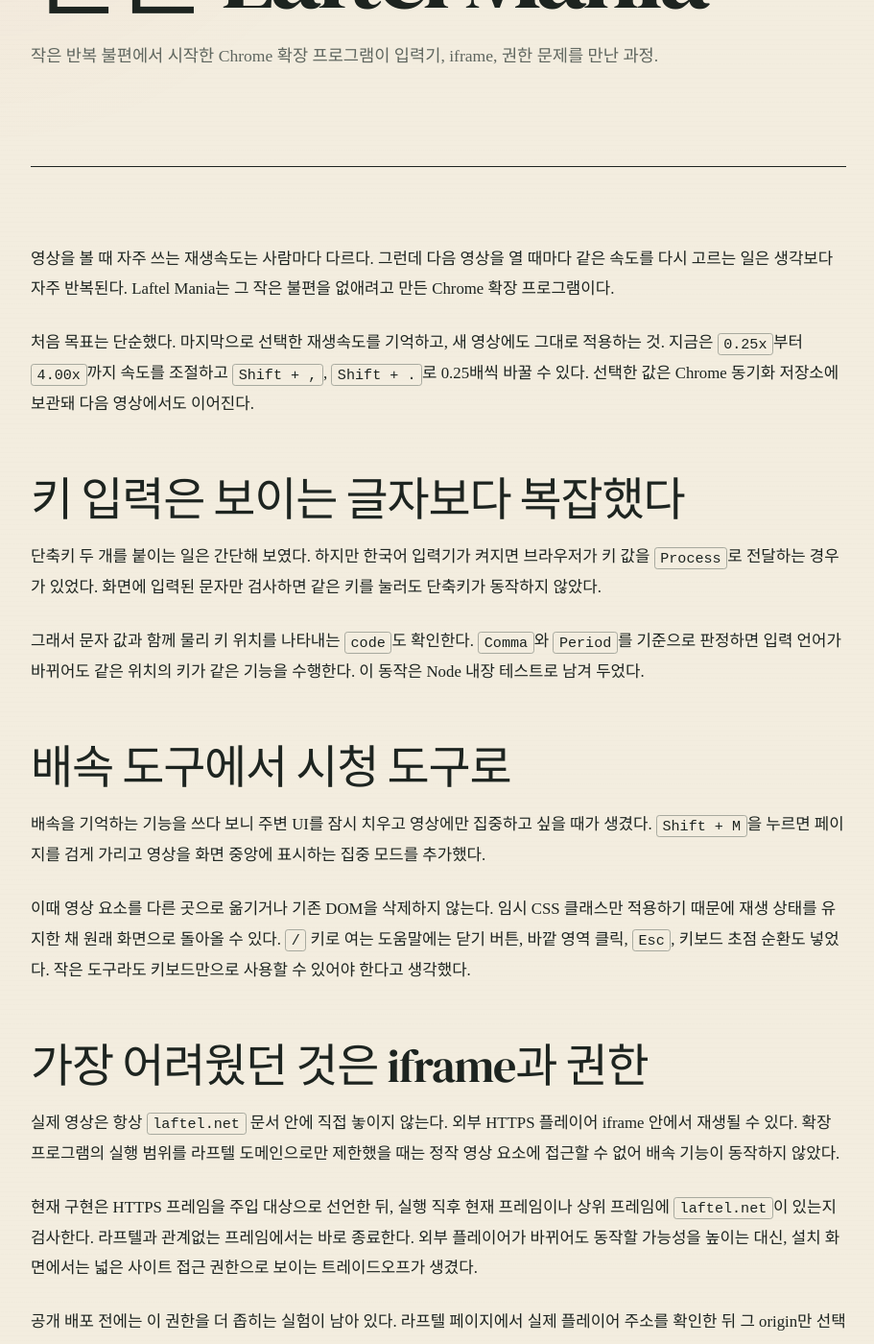
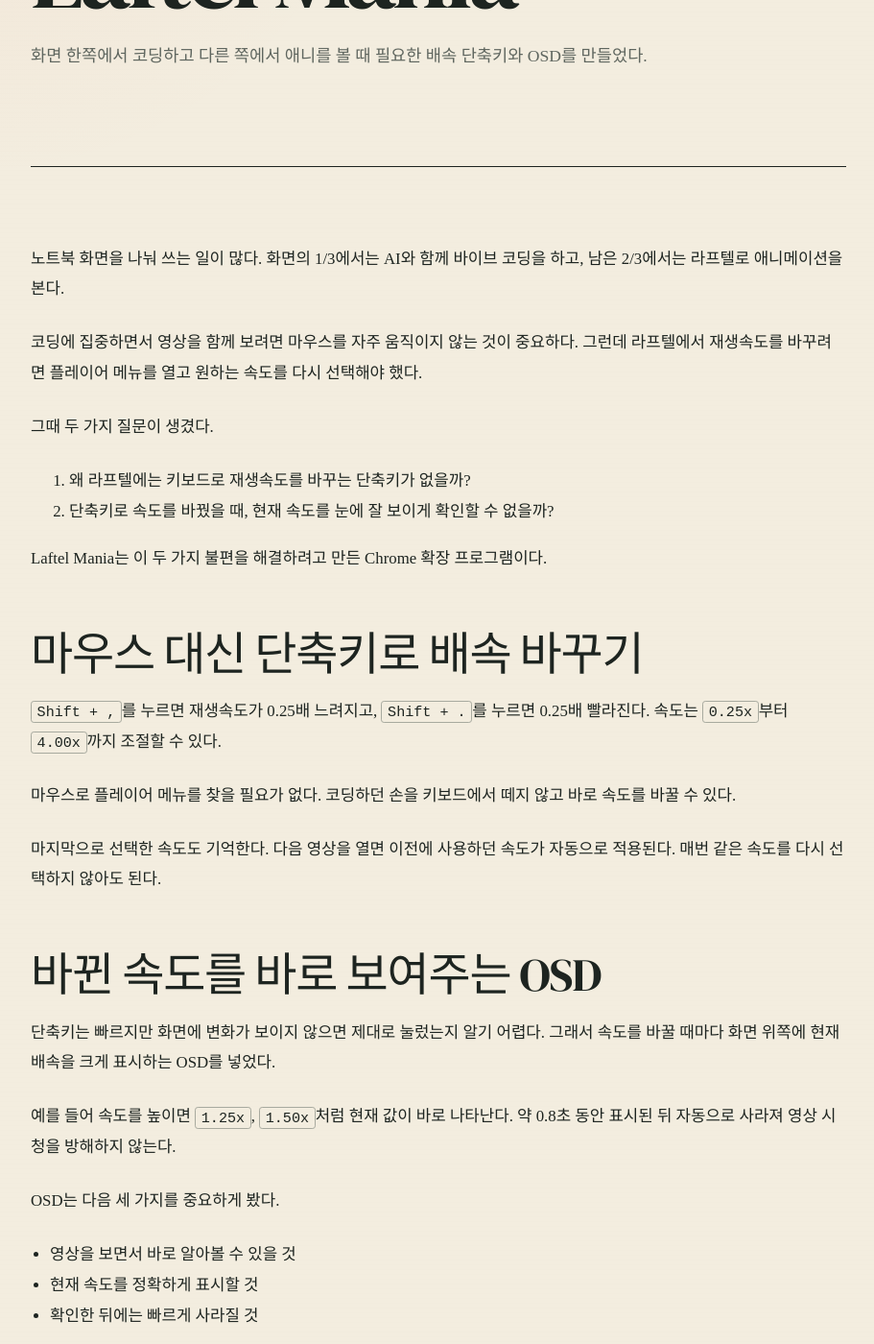
Before and after one commit to babypaunch/babypaunch.github.io, a Jekyll site: the page built from _posts/2026-08-26-laftel-mania.md, in a window 1280 px wide and 1400 px high, scrolled down 518 px. Shown: the whole window at 96% size, without its empty margins (183-1094 px from the left). Built offline with Jekyll 4.4.1, drawn with Linux system fonts in a browser that asks for light colours; some web fonts are replaced; some of the changed text lies outside the part shown.

Commit message:
docs(blog): Laftel Mania 제작 동기 쉽게 풀어쓰기

```diff
--- a/_posts/2026-08-26-laftel-mania.md
+++ b/_posts/2026-08-26-laftel-mania.md
@@ -2,8 +2,8 @@
 layout: post
 locale: ko
 page_key: blog
-title: 영상마다 배속을 다시 누르기 싫어서 만든 Laftel Mania
-description: 작은 반복 불편에서 시작한 Chrome 확장 프로그램이 입력기, iframe, 권한 문제를 만난 과정.
+title: 코딩하면서 애니를 보기 위해 만든 Laftel Mania
+description: 화면 한쪽에서 코딩하고 다른 쪽에서 애니를 볼 때 필요한 배속 단축키와 OSD를 만들었다.
 category: Making
 date: 2026-08-26 00:00:00 +0900
 permalink: /blog/laftel-mania/
@@ -12,38 +12,55 @@
 alternate_en: /en/blog/laftel-mania/
 ---
 
-영상을 볼 때 자주 쓰는 재생속도는 사람마다 다르다. 그런데 다음 영상을 열 때마다 같은 속도를 다시 고르는 일은 생각보다 자주 반복된다. Laftel Mania는 그 작은 불편을 없애려고 만든 Chrome 확장 프로그램이다.
+노트북 화면을 나눠 쓰는 일이 많다. 화면의 1/3에서는 AI와 함께 바이브 코딩을 하고, 남은 2/3에서는 라프텔로 애니메이션을 본다.
 
-처음 목표는 단순했다. 마지막으로 선택한 재생속도를 기억하고, 새 영상에도 그대로 적용하는 것. 지금은 `0.25x`부터 `4.00x`까지 속도를 조절하고 `Shift + ,`, `Shift + .`로 0.25배씩 바꿀 수 있다. 선택한 값은 Chrome 동기화 저장소에 보관돼 다음 영상에서도 이어진다.
+코딩에 집중하면서 영상을 함께 보려면 마우스를 자주 움직이지 않는 것이 중요하다. 그런데 라프텔에서 재생속도를 바꾸려면 플레이어 메뉴를 열고 원하는 속도를 다시 선택해야 했다.
 
-## 키 입력은 보이는 글자보다 복잡했다
+그때 두 가지 질문이 생겼다.
 
-단축키 두 개를 붙이는 일은 간단해 보였다. 하지만 한국어 입력기가 켜지면 브라우저가 키 값을 `Process`로 전달하는 경우가 있었다. 화면에 입력된 문자만 검사하면 같은 키를 눌러도 단축키가 동작하지 않았다.
+1. 왜 라프텔에는 키보드로 재생속도를 바꾸는 단축키가 없을까?
+2. 단축키로 속도를 바꿨을 때, 현재 속도를 눈에 잘 보이게 확인할 수 없을까?
 
-그래서 문자 값과 함께 물리 키 위치를 나타내는 `code`도 확인한다. `Comma`와 `Period`를 기준으로 판정하면 입력 언어가 바뀌어도 같은 위치의 키가 같은 기능을 수행한다. 이 동작은 Node 내장 테스트로 남겨 두었다.
+Laftel Mania는 이 두 가지 불편을 해결하려고 만든 Chrome 확장 프로그램이다.
 
-## 배속 도구에서 시청 도구로
+## 마우스 대신 단축키로 배속 바꾸기
 
-배속을 기억하는 기능을 쓰다 보니 주변 UI를 잠시 치우고 영상에만 집중하고 싶을 때가 생겼다. `Shift + M`을 누르면 페이지를 검게 가리고 영상을 화면 중앙에 표시하는 집중 모드를 추가했다.
+`Shift + ,`를 누르면 재생속도가 0.25배 느려지고, `Shift + .`를 누르면 0.25배 빨라진다. 속도는 `0.25x`부터 `4.00x`까지 조절할 수 있다.
 
-이때 영상 요소를 다른 곳으로 옮기거나 기존 DOM을 삭제하지 않는다. 임시 CSS 클래스만 적용하기 때문에 재생 상태를 유지한 채 원래 화면으로 돌아올 수 있다. `/` 키로 여는 도움말에는 닫기 버튼, 바깥 영역 클릭, `Esc`, 키보드 초점 순환도 넣었다. 작은 도구라도 키보드만으로 사용할 수 있어야 한다고 생각했다.
+마우스로 플레이어 메뉴를 찾을 필요가 없다. 코딩하던 손을 키보드에서 떼지 않고 바로 속도를 바꿀 수 있다.
 
-## 가장 어려웠던 것은 iframe과 권한
+마지막으로 선택한 속도도 기억한다. 다음 영상을 열면 이전에 사용하던 속도가 자동으로 적용된다. 매번 같은 속도를 다시 선택하지 않아도 된다.
 
-실제 영상은 항상 `laftel.net` 문서 안에 직접 놓이지 않는다. 외부 HTTPS 플레이어 iframe 안에서 재생될 수 있다. 확장 프로그램의 실행 범위를 라프텔 도메인으로만 제한했을 때는 정작 영상 요소에 접근할 수 없어 배속 기능이 동작하지 않았다.
+## 바뀐 속도를 바로 보여주는 OSD
 
-현재 구현은 HTTPS 프레임을 주입 대상으로 선언한 뒤, 실행 직후 현재 프레임이나 상위 프레임에 `laftel.net`이 있는지 검사한다. 라프텔과 관계없는 프레임에서는 바로 종료한다. 외부 플레이어가 바뀌어도 동작할 가능성을 높이는 대신, 설치 화면에서는 넓은 사이트 접근 권한으로 보이는 트레이드오프가 생겼다.
+단축키는 빠르지만 화면에 변화가 보이지 않으면 제대로 눌렀는지 알기 어렵다. 그래서 속도를 바꿀 때마다 화면 위쪽에 현재 배속을 크게 표시하는 OSD를 넣었다.
 
-공개 배포 전에는 이 권한을 더 좁히는 실험이 남아 있다. 라프텔 페이지에서 실제 플레이어 주소를 확인한 뒤 그 origin만 선택적으로 승인받는 방식이 후보지만, 기존 기능이 그대로 동작하는지 먼저 증명해야 한다.
+예를 들어 속도를 높이면 `1.25x`, `1.50x`처럼 현재 값이 바로 나타난다. 약 0.8초 동안 표시된 뒤 자동으로 사라져 영상 시청을 방해하지 않는다.
 
-## 서버 없이, 재생속도 하나만
+OSD는 다음 세 가지를 중요하게 봤다.
 
-Laftel Mania가 저장하는 값은 마지막 재생속도 하나다. 이 값은 사용자의 Chrome 동기화 저장소에만 남고 개발자 서버로 전송되지 않는다. 로그인 정보, 방문 기록, 시청 기록이나 페이지 콘텐츠도 수집하지 않는다.
+- 영상을 보면서 바로 알아볼 수 있을 것
+- 현재 속도를 정확하게 표시할 것
+- 확인한 뒤에는 빠르게 사라질 것
 
-Ko-fi 후원 링크는 선택 사항이며 모든 기능은 무료다. 확장 프로그램이 결제정보를 직접 처리하지도 않는다. Laftel Mania는 라프텔이 제작하거나 승인한 공식 제품이 아닌 비공식 확장 프로그램이다. 자세한 내용은 [개인정보처리방침](https://babypaunch.github.io/public-policies/laftel-mania/privacy.html)에 정리했다.
+## 한국어 입력 중에도 같은 키로
 
-## 지금 남은 일
+한국어 입력기가 켜진 상태에서는 브라우저가 키 입력을 다르게 전달할 때가 있다. 처음에는 같은 키를 눌러도 단축키가 동작하지 않는 경우가 있었다.
 
-현재 버전은 `1.3.0`이고 배속 기억, 물리 키 단축키, 집중 모드, 도움말과 회귀 테스트가 준비돼 있다. 다음 단계는 실제 라프텔 영상 환경에서 마지막 회귀 검사를 하고, Chrome Web Store 공개 심사를 위한 권한 구조를 결정하는 일이다.
+그래서 입력된 글자뿐 아니라 키보드에서 누른 실제 키 위치도 함께 확인하도록 만들었다. 한글과 영어 중 어떤 입력 상태에서도 같은 단축키를 사용할 수 있다.
 
-직접 쓰려고 시작한 기능은 작았다. 하지만 입력기와 iframe, 브라우저 권한처럼 실제 환경의 모서리를 만날 때마다 제품은 조금씩 단단해졌다. BabyPaunch가 만들고 싶은 것도 이런 도구다. 거창하지 않아도 반복되는 불편 하나를 확실히 줄이는 것.
+## 영상만 남기는 집중 모드
+
+화면을 나눠 쓰다 보면 라프텔의 메뉴와 주변 화면이 답답하게 느껴질 때가 있다. `Shift + M`을 누르면 주변을 검게 가리고 영상만 화면 중앙에 보여주는 집중 모드가 켜진다.
+
+페이지나 영상을 새로 불러오지 않기 때문에 재생 중인 상태를 유지할 수 있다. 다시 `Shift + M`을 누르면 원래 화면으로 돌아온다. `/` 키를 누르면 사용할 수 있는 단축키도 바로 확인할 수 있다.
+
+## 저장하는 정보는 재생속도 하나
+
+Laftel Mania가 저장하는 정보는 마지막 재생속도 하나뿐이다. 이 값은 사용자의 Chrome 동기화 저장소에 보관되며 별도 개발자 서버로 보내지 않는다.
+
+로그인 정보, 방문 기록, 애니메이션 시청 기록과 페이지 내용도 수집하지 않는다. 자세한 내용은 [개인정보처리방침](https://babypaunch.github.io/public-policies/laftel-mania/privacy.html)에서 확인할 수 있다.
+
+Laftel Mania는 라프텔이 만들거나 승인한 공식 제품이 아닌 비공식 확장 프로그램이다. 현재 버전은 `1.3.0`이며 Chrome Web Store 공개를 준비하고 있다.
+
+시작은 단순했다. 코딩하면서 애니를 볼 때 마우스를 덜 움직이고 싶었다. 그 작은 불편을 단축키와 잘 보이는 OSD로 해결한 것이 Laftel Mania다.
```
Also changed, not shown: _posts/2026-08-26-laftel-mania-en.md (+37 -20 lines).
